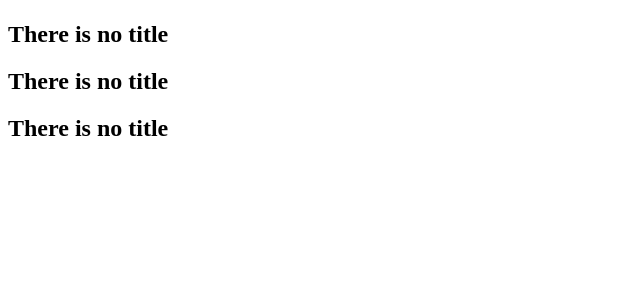
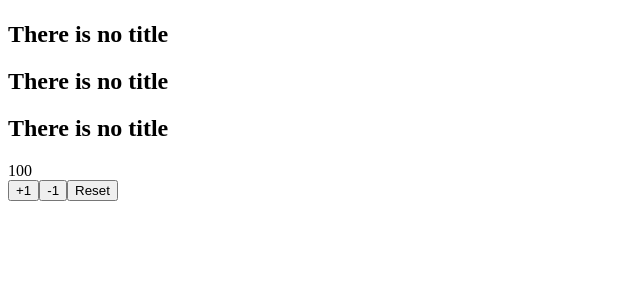
Before and after one commit to jimestir/courReact, a React (Vite) app: page / in a window 1280 px wide. Shown: the top 300 px of the page, without its empty margins (0-640 px from the left). Built offline with nearby package versions, Linux system fonts and the light colour scheme.

Commit message:
add testing in CounterApp and add CounterApp.jsx

```diff
--- a/src/App.jsx
+++ b/src/App.jsx
@@ -1,10 +1,12 @@
 import React from 'react'
 import FirstApp from './FirstApp'
+import { CounterApp } from './CounterApp'
 
 function App () {
   return (
     <>
       <FirstApp />
+      <CounterApp initialValue={100} />
     </>
   )
 }
--- /dev/null
+++ b/src/CounterApp.jsx
@@ -0,0 +1,24 @@
+import React, { useState } from 'react'
+import { PropTypes } from 'prop-types'
+
+function CounterApp ({ initialValue }) {
+  const [value, setValue] = useState(initialValue)
+  const increment = () => setValue(value + 1)
+  const decrement = () => setValue(value - 1)
+  const reset = () => setValue(0)
+  return (
+    <>
+      <div>{value}</div>
+      <div>
+        <button onClick={increment}>+1</button>
+        <button onClick={decrement}>-1</button>
+        <button onClick={reset}>Reset</button>
+      </div>
+    </>
+  )
+}
+
+export { CounterApp }
+CounterApp.protoTypes = {
+  initialValue: PropTypes.number.isRequiered
+}
```
Also changed, not shown: 2 other files (tests, documents, lock files or other folders).
